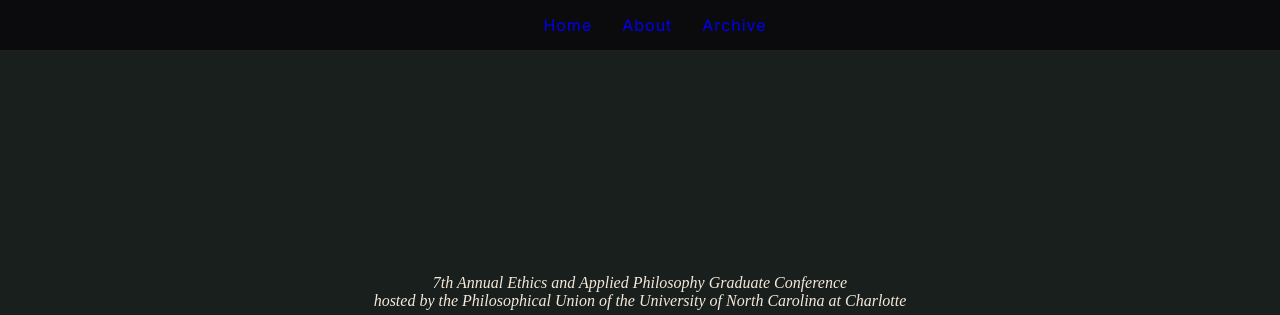
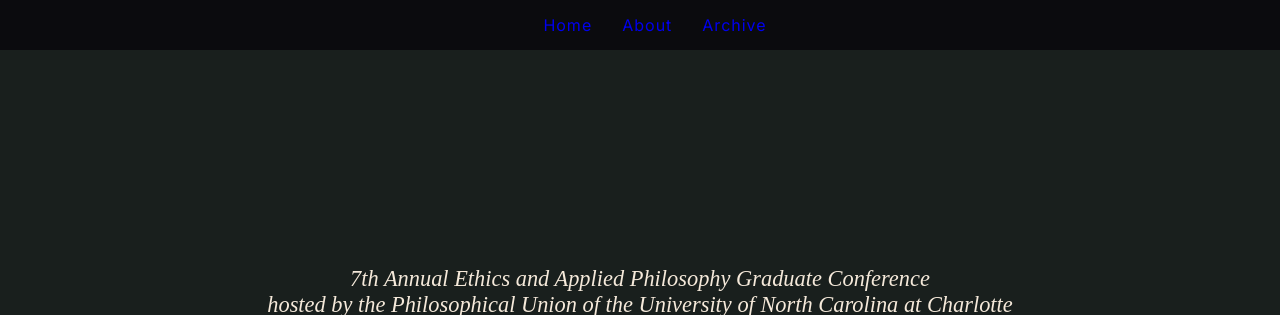
Before and after one commit to fareebah/ethics-applied-philosophy-conference, a plain HTML site: page index.html in a window 1280 px wide. Shown: the top 315 px of the page. Drawn offline with Linux system fonts and the light colour scheme.

Commit message:
Update font size for script class in index.html
Increased font size of the script class from 1rem to 1.4rem.

```diff
--- a/index.html
+++ b/index.html
@@ -18,7 +18,7 @@
       display:flex; flex-direction:column; justify-content:center; align-items:center; text-align:center; padding:20px;
     }
 
-    .script { font-family:'Snell Roundhand', serif; font-style:italic; font-size:1rem; opacity:0.9; }
+    .script { font-family:'Snell Roundhand', serif; font-style:italic; font-size:1.4rem; opacity:0.9; }
     h1 { font-family:'Times New Roman', serif; font-size:4rem; margin:10px 0; letter-spacing:2px; }
     .accent { color:##ffe3b8; font-style:italic; }
 
```
